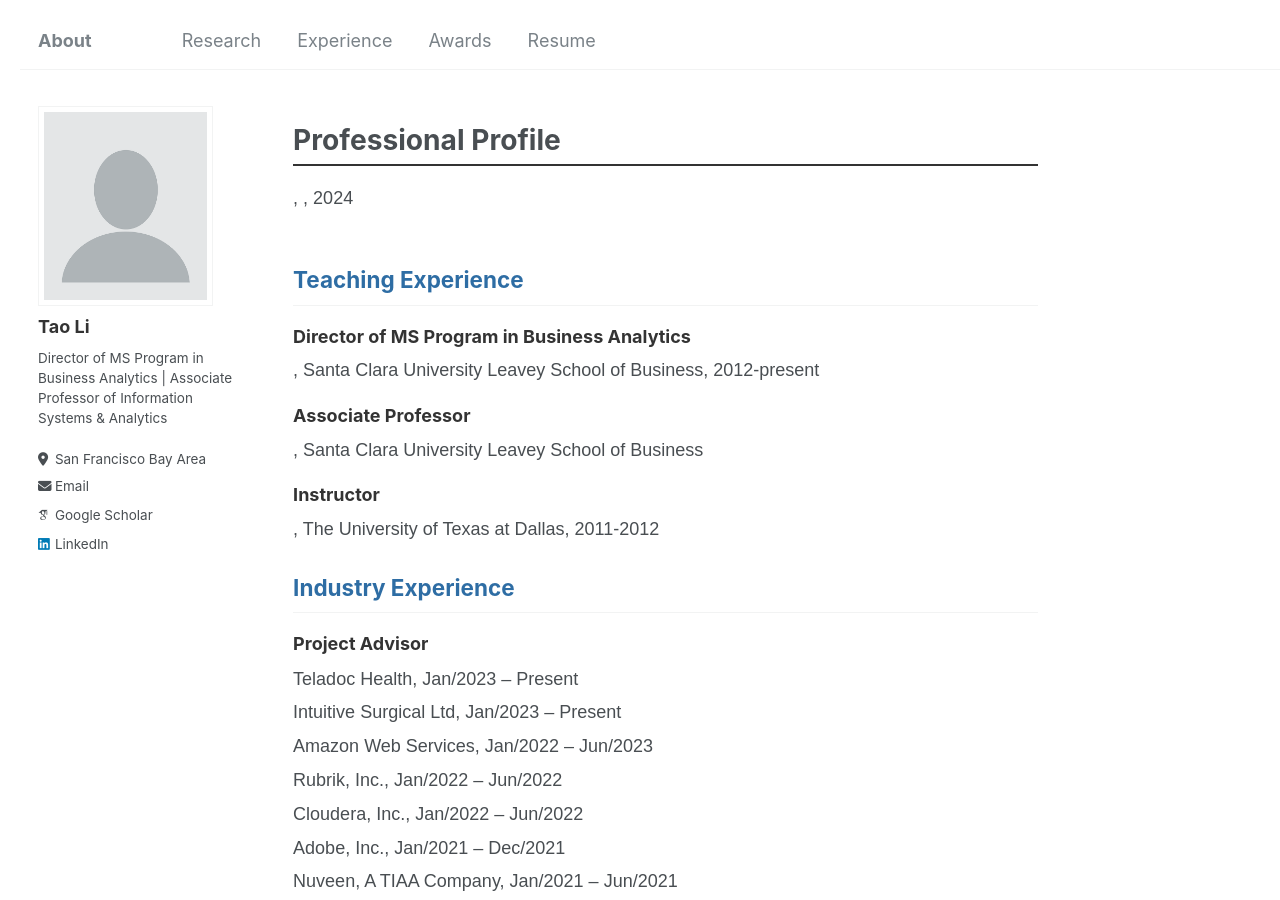
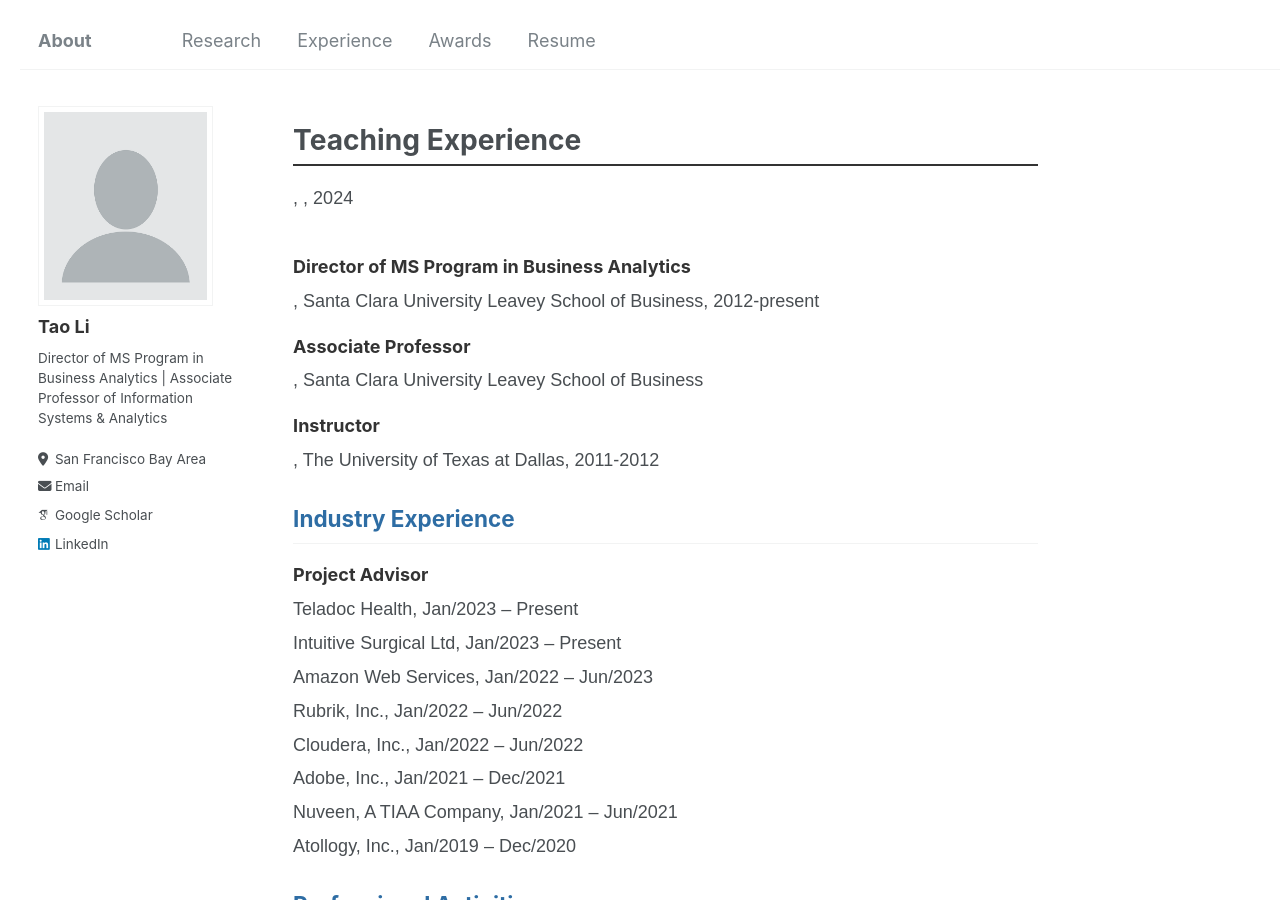
Before and after one commit to Judydy0417/TaoLi.github.io, a Jekyll site: the page built from _teaching/2014-spring-teaching-1.md, in a window 1280 px wide and 900 px high. Built offline with Jekyll 4.4.1, drawn with Linux system fonts in a browser that asks for light colours; some web fonts are replaced.

Commit message:
Update 2014-spring-teaching-1.md

```diff
--- a/_teaching/2014-spring-teaching-1.md
+++ b/_teaching/2014-spring-teaching-1.md
@@ -1,5 +1,5 @@
 ---
-title: "Professional Profile"
+title: "Teaching Experience"
 permalink: /teaching/
 author_profile: true
 collection: teaching
```
Also changed, not shown: other parts of _teaching/2014-spring-teaching-1.md (+0 -1 lines).
